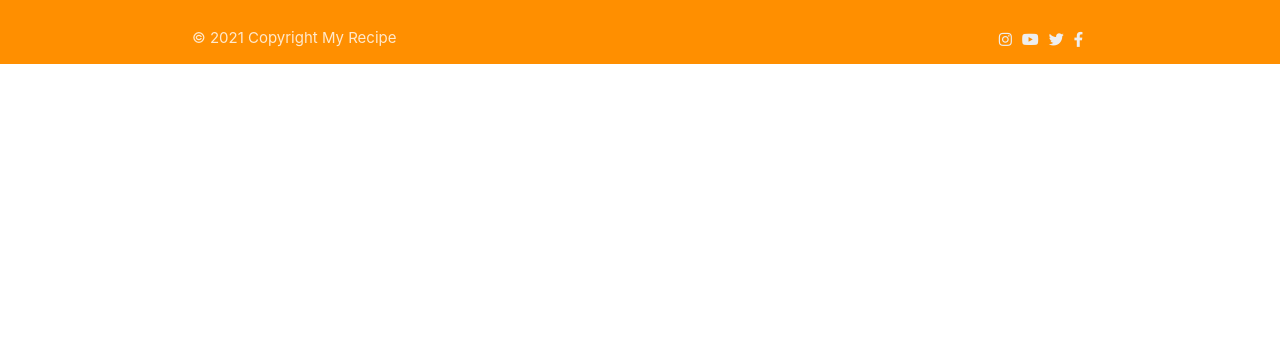
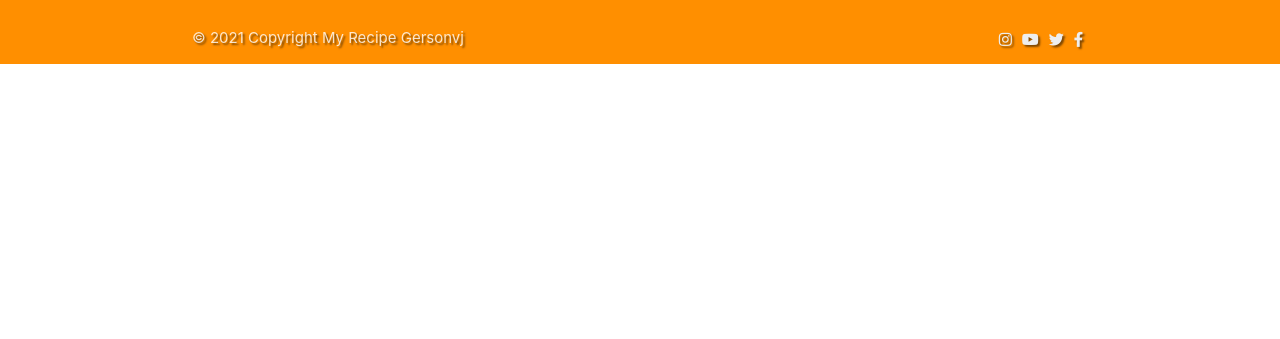
Before and after one commit to gersonvj/My-Recipe, a Flask app: page / in a window 1280 px wide. Shown: the part 461-800 px from the top of the page. Run offline with Flask 2, Linux system fonts and the light colour scheme; data that the repository does not hold is empty; some libraries are stand-ins or nearby versions.

```diff
--- a/templates/base.html
+++ b/templates/base.html
@@ -67,9 +67,9 @@
 
     <footer class="page-footer amber darken-3">
 
-          <div class="footer-copyright amber darken-3">
+          <div class="footer-copyright amber darken-3 text-shadow">
             <div class="container">
-            © 2021 Copyright My Recipe
+            © 2021 Copyright My Recipe Gersonvj
                   <span><a class="grey-text text-lighten-3 right social_pad fab fa-facebook-f" href="#!"></a></span>
                   <span><a class="grey-text text-lighten-3 right social_pad fab fa-twitter" href="#!"></a></span>
                   <span><a class="grey-text text-lighten-3 right social_pad fab fa-youtube" href="#!"></a></span>
```
